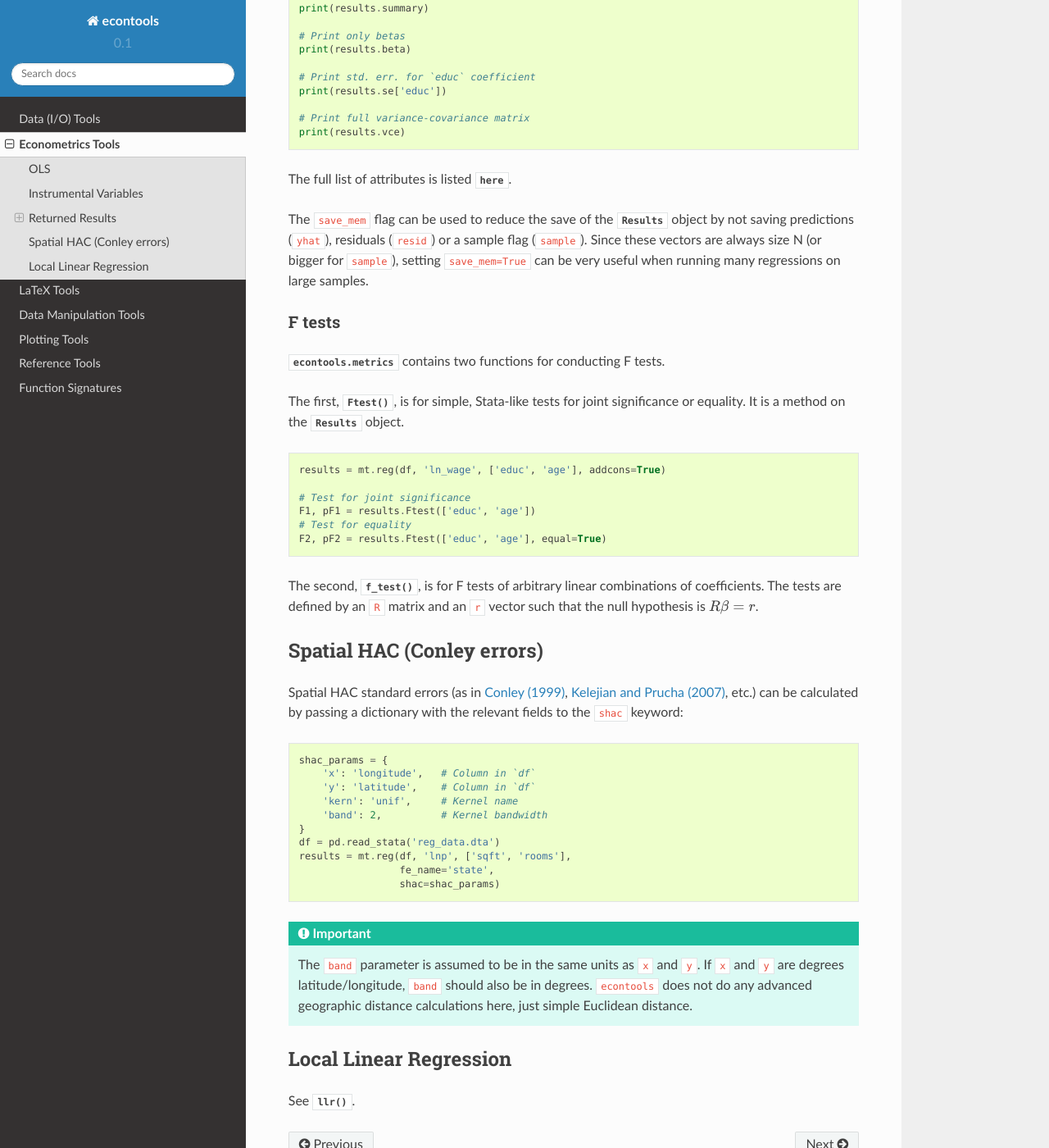
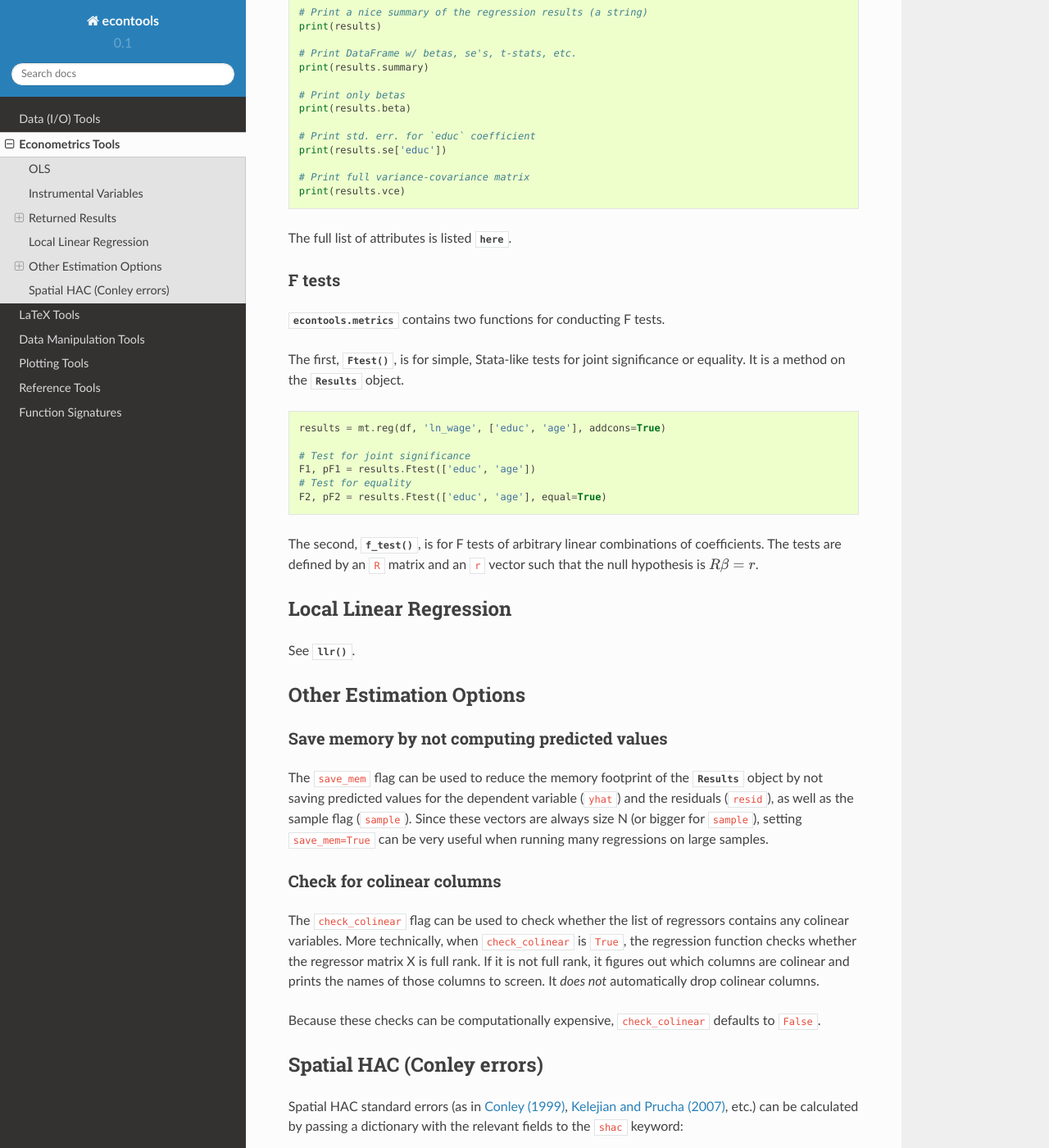
Before and after one commit to dmsul/econtools, a Sphinx documentation site: the page built from doc/source/metrics.rst, in a window 1280 px wide and 1400 px high, scrolled down 2078 px. Shown: the whole window at 82% size. Built offline with Sphinx 7.4.7 and the Read the Docs theme 2.0.0, drawn with Linux system fonts in a browser that asks for light colours; some of the changed text lies outside the part shown.

Commit message:
DOC: Add check_colinear and edit save_mem

```diff
--- a/doc/source/metrics.rst
+++ b/doc/source/metrics.rst
@@ -126,12 +126,6 @@ direct access to estimates is also possible.
 
 The full list of attributes is listed :py:class:`here <econtools.metrics.core.Results>`.
 
-The ``save_mem`` flag can be used to reduce the save of the
-:py:class:`~econtools.metrics.core.Results` object by not saving predictions
-(``yhat``), residuals (``resid``) or a sample flag (``sample``). Since these
-vectors are always size N (or bigger for ``sample``), setting ``save_mem=True``
-can be very useful when running many regressions on large samples.
-
 F tests
 ~~~~~~~
 
@@ -153,6 +147,38 @@ Stata-like tests for joint significance or equality. It is a method on the
 The second, :py:func:`~econtools.metrics.f_test`, is for F tests of arbitrary
 linear combinations of coefficients. The tests are defined by an ``R``
 matrix and an ``r`` vector such that the null hypothesis is :math:`R\beta = r`.
+
+Local Linear Regression
+-----------------------
+
+See :py:func:`~econtools.metrics.llr`.
+
+
+Other Estimation Options
+------------------------
+
+Save memory by not computing predicted values
+~~~~~~~~~~~~~~~~~~~~~~~~~~~~~~~~~~~~~~~~~~~~~
+
+The ``save_mem`` flag can be used to reduce the memory footprint of the
+:py:class:`~econtools.metrics.core.Results` object by not saving predicted
+values for the dependent variable (``yhat``) and the residuals (``resid``), as
+well as the sample flag (``sample``). Since these vectors are always size N (or
+bigger for ``sample``), setting ``save_mem=True`` can be very useful when
+running many regressions on large samples.
+
+Check for colinear columns
+~~~~~~~~~~~~~~~~~~~~~~~~~~
+
+The ``check_colinear`` flag can be used to check whether the list of regressors
+contains any colinear variables. More technically, when ``check_colinear`` is
+``True``, the regression function checks whether the regressor matrix X is full
+rank. If it is not full rank, it figures out which columns are colinear and
+prints the names of those columns to screen. It *does not* automatically drop
+colinear columns.
+
+Because these checks can be computationally expensive, ``check_colinear``
+defaults to ``False``.
 
 
 Spatial HAC (Conley errors)
```
Also changed, not shown: other parts of doc/source/metrics.rst (+0 -6 lines).
